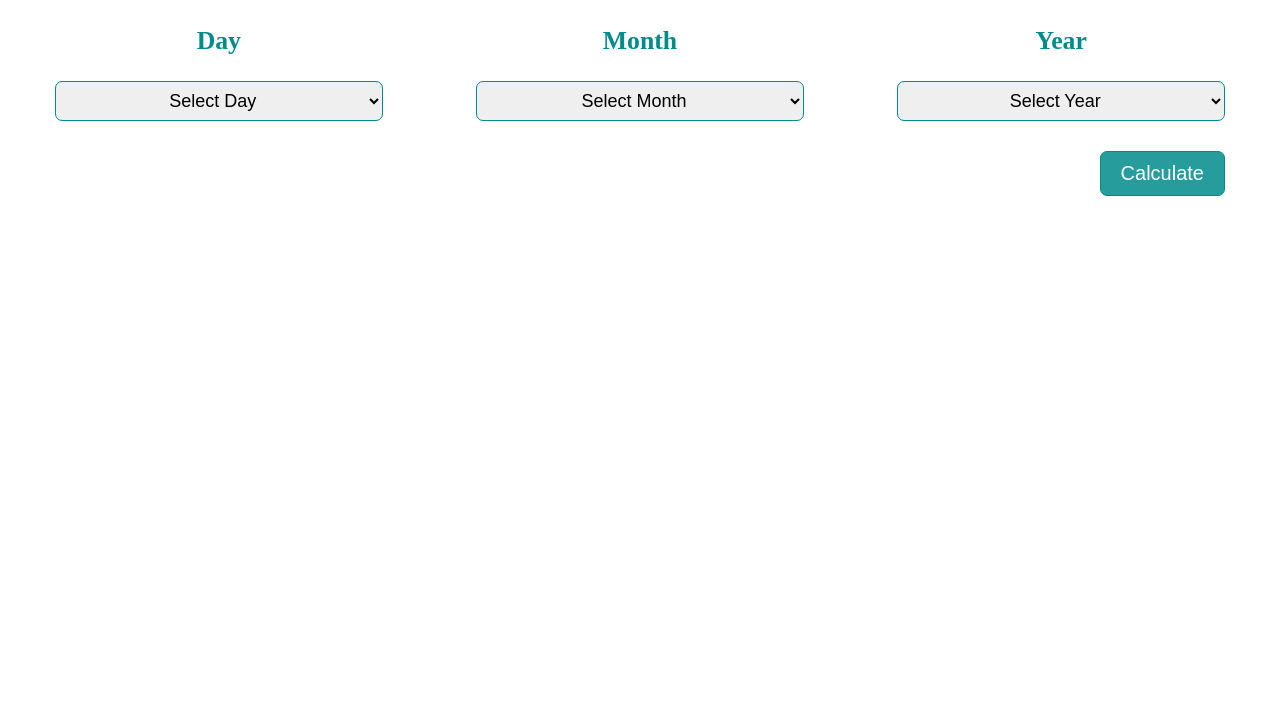
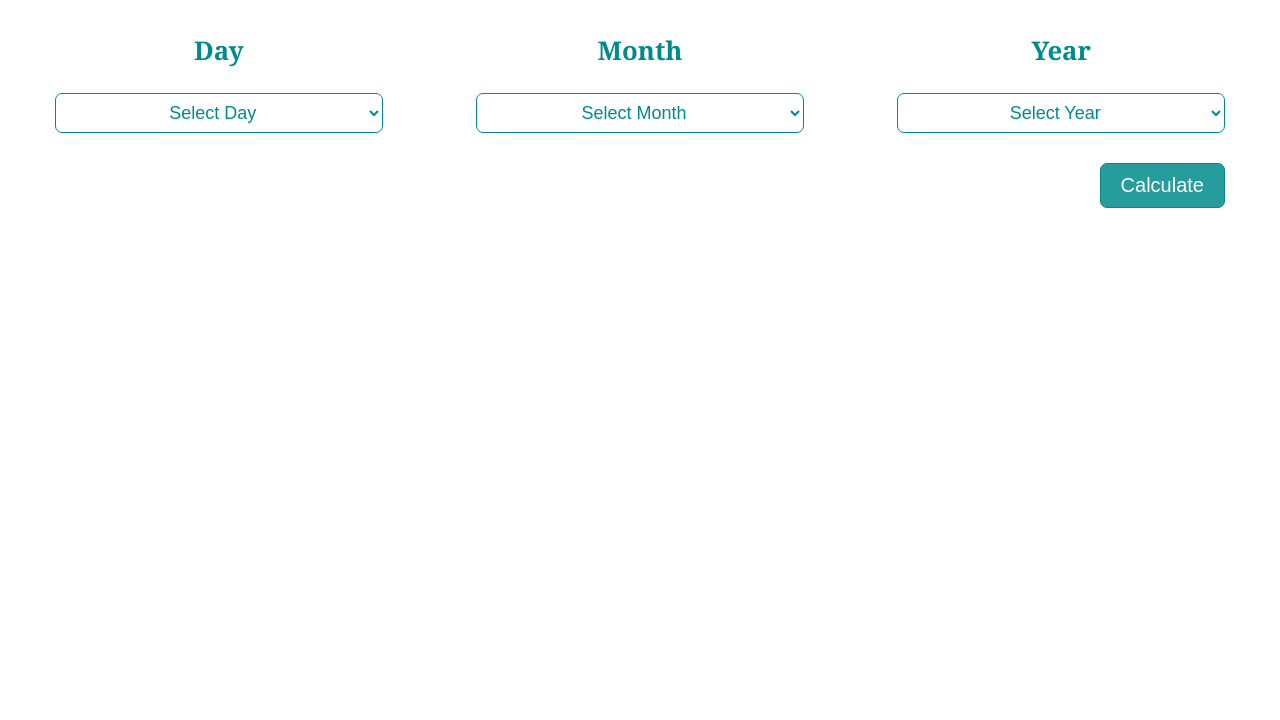
Before and after one commit to basmala-ayman/Age-Calculator, a plain HTML site: page index.html in a window 1280 px wide. Shown: the part 80-800 px from the top of the page. Drawn offline with Linux system fonts and the light colour scheme.

Commit message:
Changed font-family

```diff
--- a/style.css
+++ b/style.css
@@ -1,3 +1,7 @@
+body{
+    font-family: Cambria, Cochin, Georgia, Times, 'Times New Roman', serif;
+}
+
 h1,
 h3 {
     color: darkcyan;
@@ -61,6 +65,12 @@ select {
     border-radius: 7px;
     text-align: center;
     font-size: 18px;
+    color: darkcyan;
+    background-color: white;
+}
+
+select:focus{
+    outline:1px solid darkcyan;
 }
 
 #calc {
```
